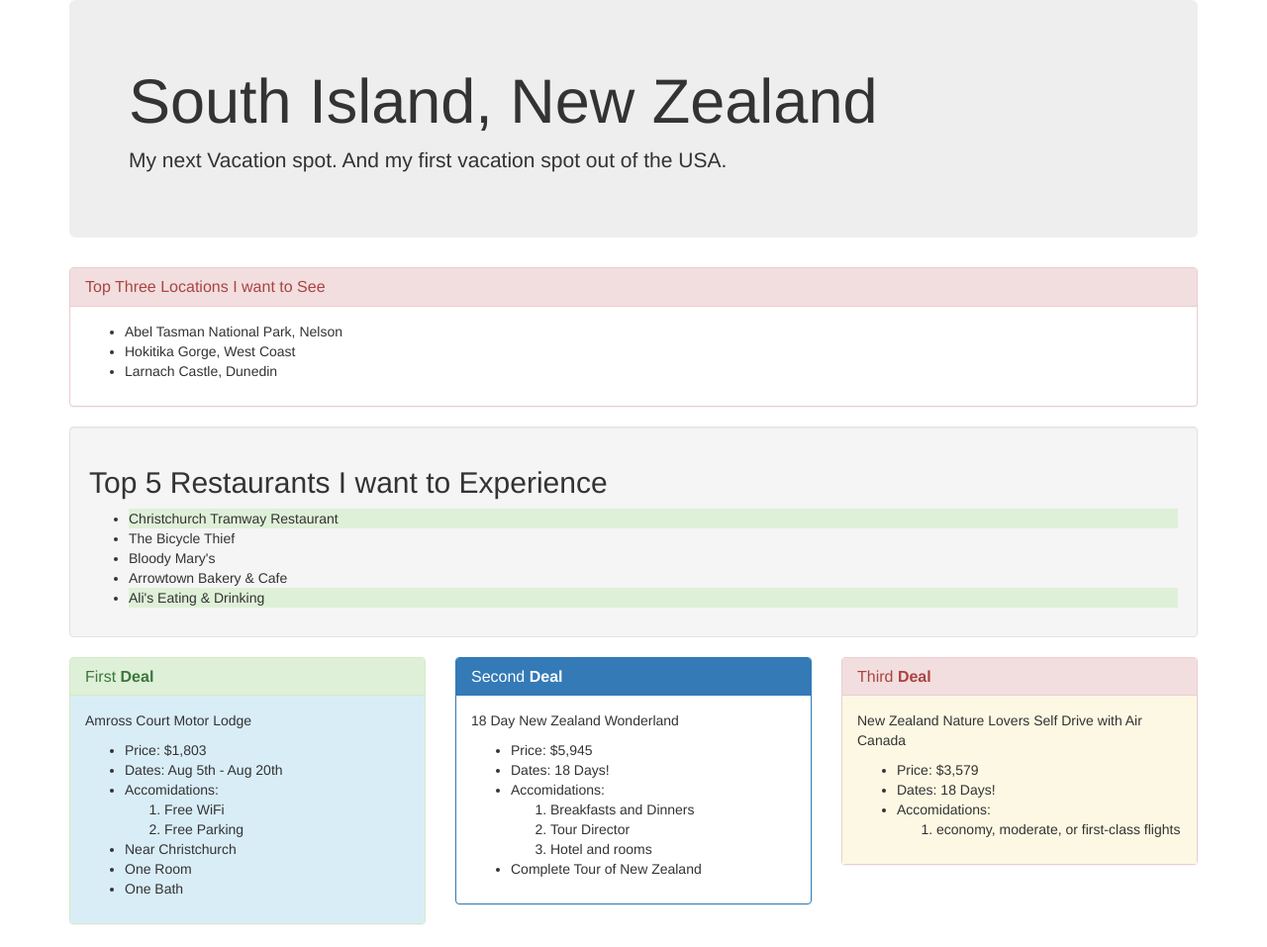
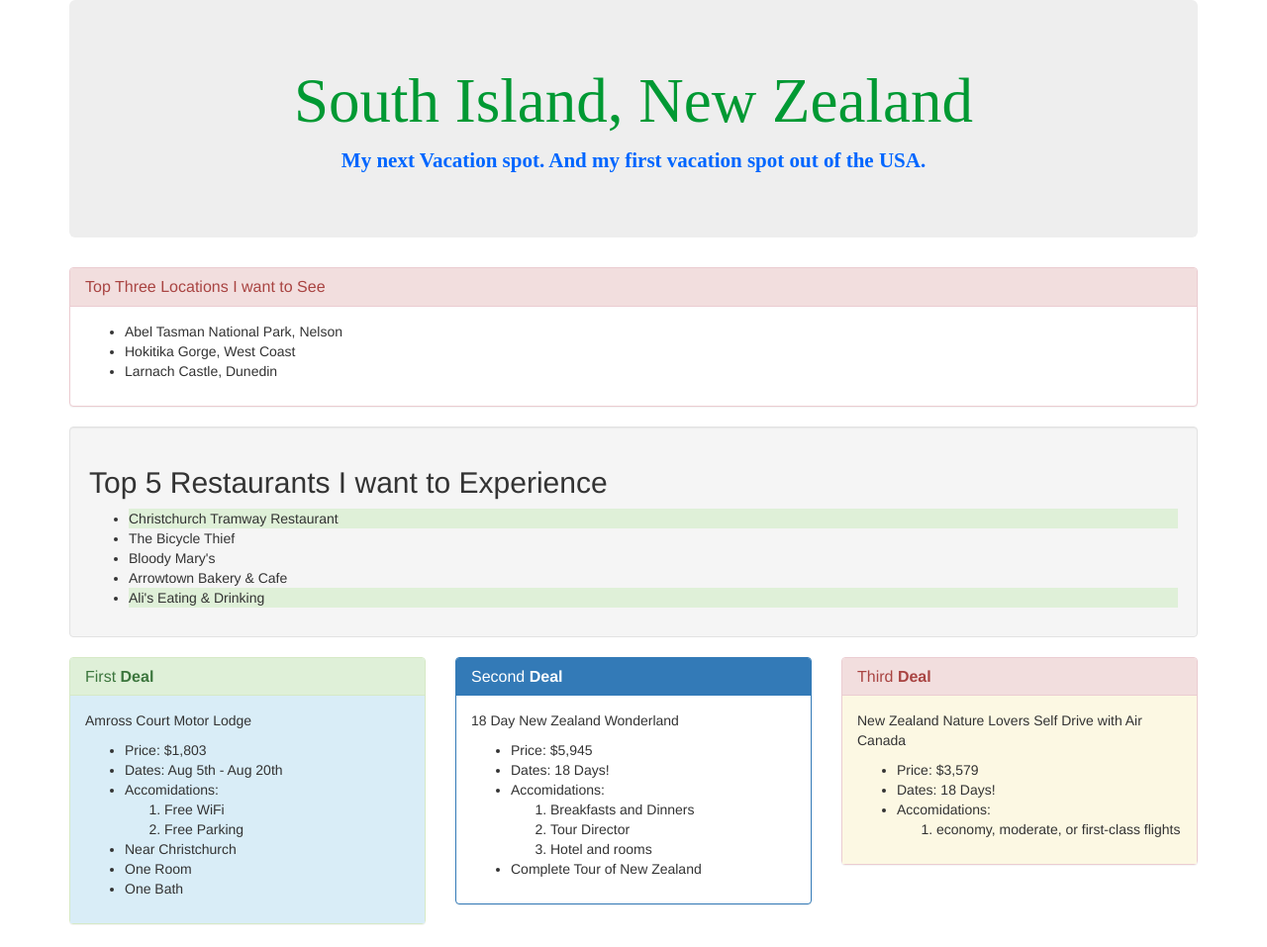
Before and after one commit to CommaderDavid/vacation-site, a plain HTML site: page index.html in a window 1280 px wide. Shown: the top 957 px of the page at 99% size. Drawn offline with Linux system fonts and the light colour scheme.

Commit message:
Add classes to header, add style sheet.

```diff
--- a/css/styles.css
+++ b/css/styles.css
@@ -0,0 +1,11 @@
+h1.title {
+  font-family: serif;
+  color: #009933;
+  text-align: center;
+}
+p.intro {
+  font-family: serif;
+  text-align: center;
+  color: #0066ff;
+  font-weight: bold;
+}
--- a/index.html
+++ b/index.html
@@ -8,8 +8,8 @@
   <body>
     <div class="container">
       <div class="jumbotron">
-        <h1>South Island, New Zealand</h1>
-        <p>My next Vacation spot. And my first vacation spot out of the USA.</p>
+        <h1 class="title">South Island, New Zealand</h1>
+        <p class="intro">My next Vacation spot. And my first vacation spot out of the USA.</p>
       </div>
       <div class="panel panel-danger">
         <div class="panel-heading">
```
